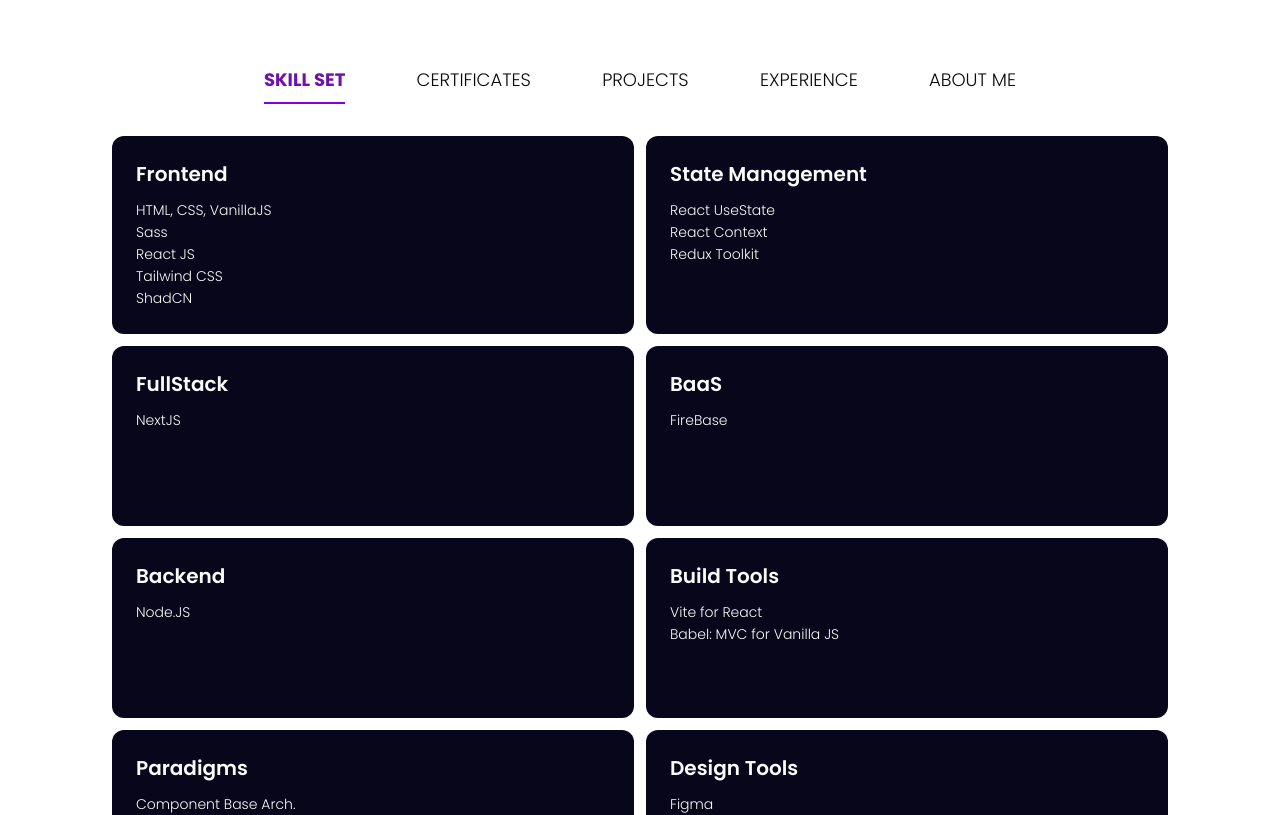
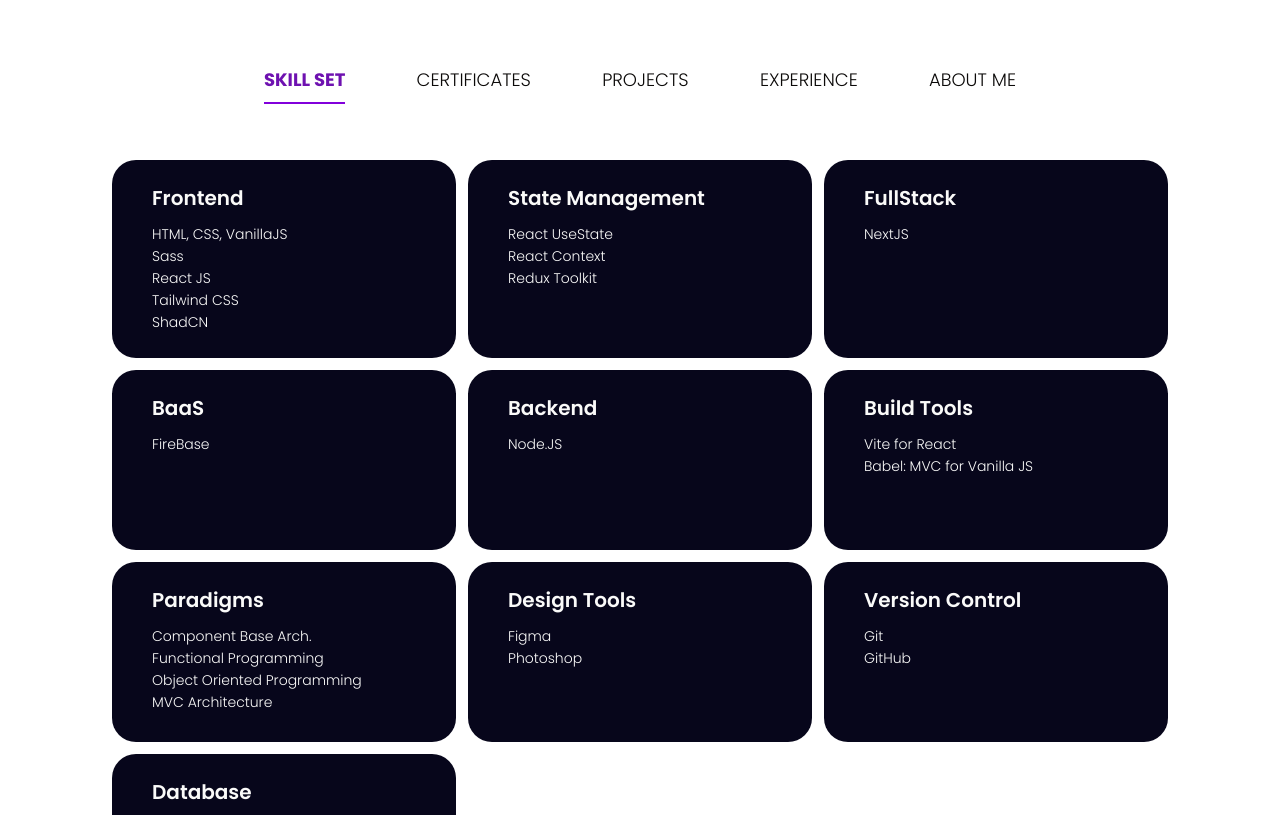
Before and after one commit to shameCanales/shame-portfolio, a React (Vite) app: page / in a window 1280 px wide. Shown: the part 1640-2455 px from the top of the page. Built offline with nearby package versions, Linux system fonts and the light colour scheme; no server answers.

Commit message:
styled skillset for large viewport

```diff
--- a/src/components/SkillCard.jsx
+++ b/src/components/SkillCard.jsx
@@ -1,6 +1,6 @@
 export default function SkillCard({ title, items }) {
   return (
-    <div className="bg-[#07061B] text-stone-50 mt-2 sm:mt-0 p-4 sm:p-6 rounded-md sm:rounded-xl sm:min-h-[180px]">
+    <div className="bg-[#07061B] text-stone-50 mt-2 sm:mt-0 p-4 sm:p-6 md:p-8 lg:px-10 lg:py-6 rounded-md sm:rounded-xl md:rounded-2xl lg:rounded-3xl sm:min-h-[180px]">
       <p className="text-base sm:text-xl poppins-semibold mb-2 sm:mb-3">{title}</p>
 
       {items.map((item) => (
--- a/src/pages/Skills.jsx
+++ b/src/pages/Skills.jsx
@@ -3,7 +3,7 @@
 
 export default function Skills() {
   return (
-    <div className="grid mt-4 sm:grid-cols-2 sm:gap-3">
+    <div className="grid mt-4 sm:mt-6 md:mt-8 lg:mt-10 sm:grid-cols-2 lg:grid-cols-3 sm:gap-3">
       {skillsets.map((set) => (
         <SkillCard key={set.name} title={set.name} items={set.items} />
       ))}
```
